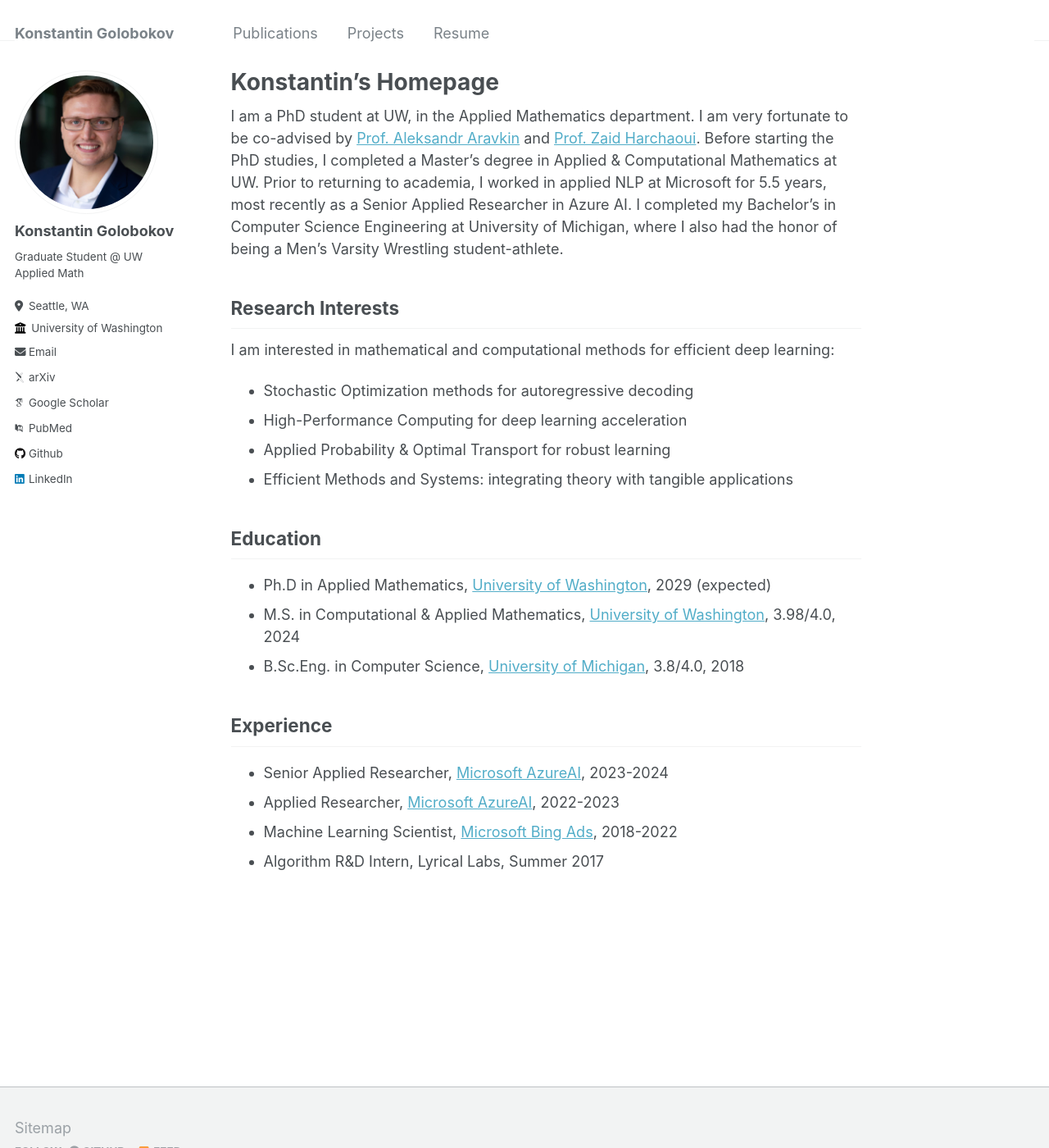
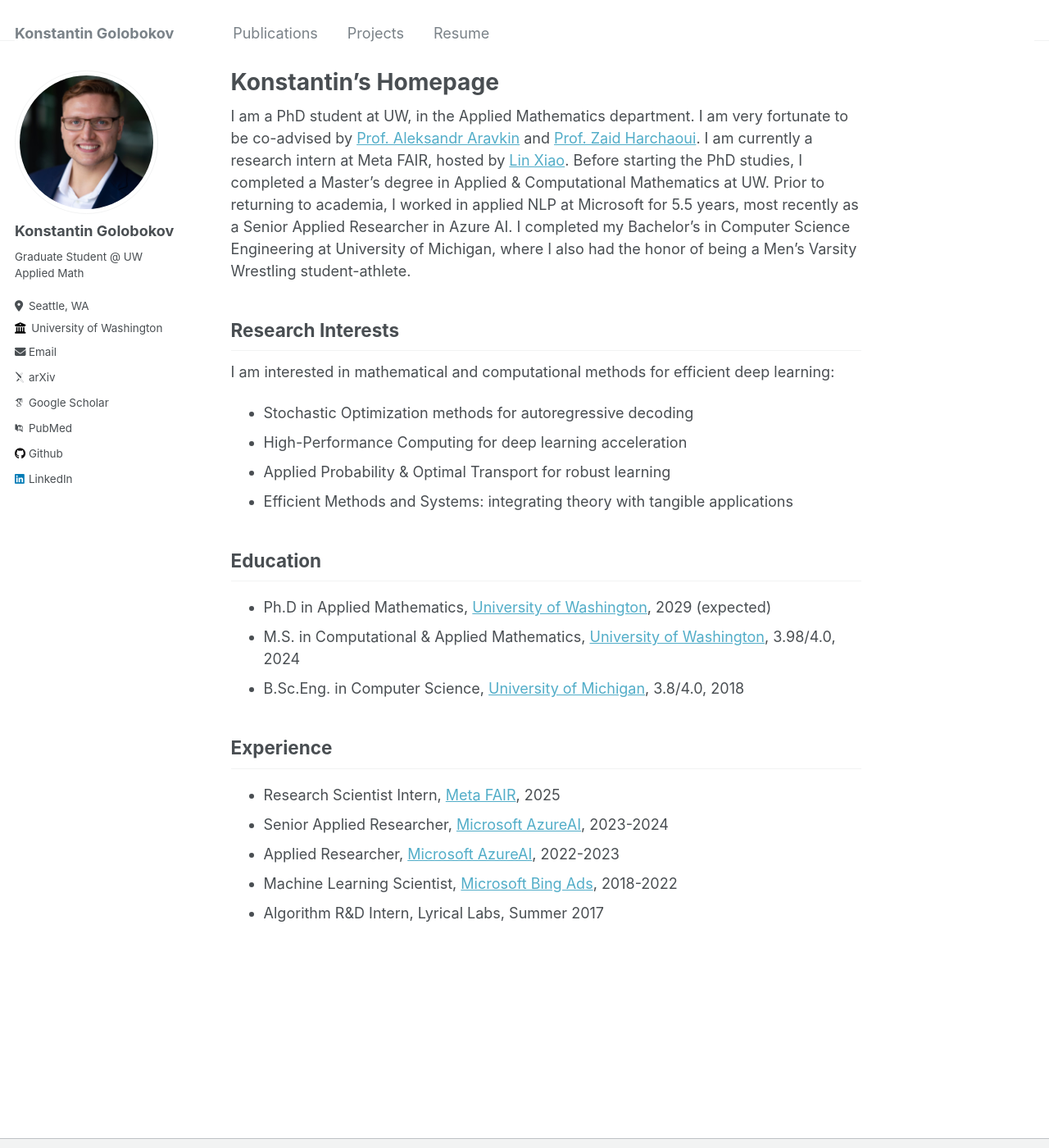
Before and after one commit to kogolobo/kogolobo.github.io, a Jekyll site: the page built from _pages/about.md, in a window 1280 px wide and 1400 px high. Shown: the whole window at 82% size. Built offline with Jekyll 4.4.1, drawn with Linux system fonts in a browser that asks for light colours; some web fonts are replaced.

Commit message:
Update main page

```diff
--- a/_pages/about.md
+++ b/_pages/about.md
@@ -7,7 +7,7 @@ redirect_from:
   - /about.html
 ---
 
-I am a PhD student at UW, in the Applied Mathematics department. I am very fortunate to be co-advised by [Prof. Aleksandr Aravkin](https://uw-amo.github.io/saravkin/) and [Prof. Zaid Harchaoui](https://sites.google.com/uw.edu/zaid-harchaoui/main). Before starting the PhD studies, I completed a Master's degree in Applied & Computational Mathematics at UW. Prior to returning to academia, I worked in applied NLP at Microsoft for 5.5 years, most recently as a Senior Applied Researcher in Azure AI. I completed my Bachelor's in Computer Science Engineering at University of Michigan, where I also had the honor of being a Men's Varsity Wrestling student-athlete.
+I am a PhD student at UW, in the Applied Mathematics department. I am very fortunate to be co-advised by [Prof. Aleksandr Aravkin](https://uw-amo.github.io/saravkin/) and [Prof. Zaid Harchaoui](https://sites.google.com/uw.edu/zaid-harchaoui/main). I am currently a research intern at Meta FAIR, hosted by [Lin Xiao](https://linxiaolx.github.io/). Before starting the PhD studies, I completed a Master's degree in Applied & Computational Mathematics at UW. Prior to returning to academia, I worked in applied NLP at Microsoft for 5.5 years, most recently as a Senior Applied Researcher in Azure AI. I completed my Bachelor's in Computer Science Engineering at University of Michigan, where I also had the honor of being a Men's Varsity Wrestling student-athlete.
 
 ## Research Interests
 
@@ -23,6 +23,7 @@ I am interested in mathematical and computational methods for efficient deep lea
 * B.Sc.Eng. in Computer Science, [University of Michigan](https://www.engin.umich.edu/), 3.8/4.0, 2018
 
 ## Experience
+* Research Scientist Intern, [Meta FAIR](https://ai.meta.com/research/), 2025
 * Senior Applied Researcher, [Microsoft AzureAI](https://azure.microsoft.com/en-us/solutions/ai/), 2023-2024
 * Applied Researcher, [Microsoft AzureAI](https://azure.microsoft.com/en-us/solutions/ai/), 2022-2023
 * Machine Learning Scientist, [Microsoft Bing Ads](https://ads.microsoft.com/), 2018-2022
```
